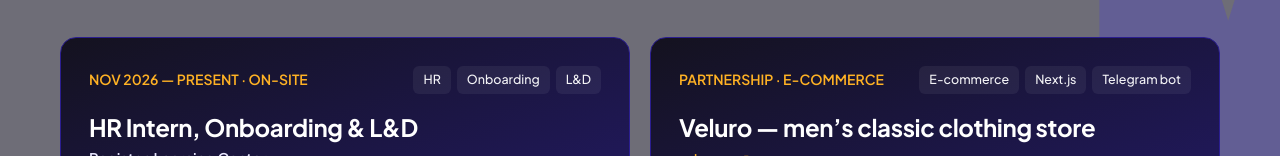
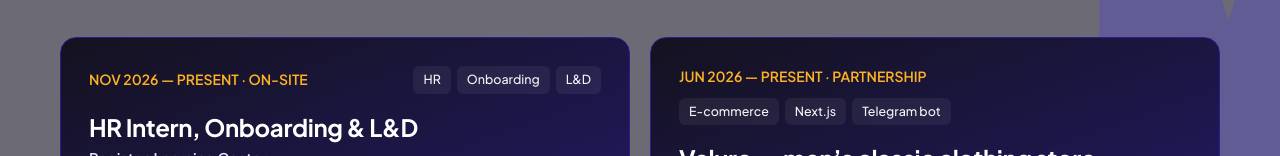
Before and after one commit to komronbekmullajonov/komronbekmullajonov.github.io, a plain HTML site: page en/index.html in a window 1280 px wide. Shown: the part 2120-2276 px from the top of the page. Drawn offline with Linux system fonts and the light colour scheme.

Commit message:
EN: Veluro date + EN CV

```diff
--- a/en/index.html
+++ b/en/index.html
@@ -2089,7 +2089,7 @@
 <span>Message on Telegram</span>
 <span aria-hidden="true">↗</span>
 </a>
-<a class="btn-secondary-studio" download="" href="../Komronbek_Mullajonov_CV.pdf">
+<a class="btn-secondary-studio" download="" href="../Komronbek_Mullajonov_CV_EN.pdf">
 <span>Download CV (PDF)</span>
 <span aria-hidden="true">↓</span>
 </a>
@@ -2210,7 +2210,7 @@
 <article class="case-card" data-case="veluro">
 <div>
 <div class="case-top-row">
-<span class="case-period">PARTNERSHIP · E-COMMERCE</span>
+<span class="case-period">JUN 2026 — PRESENT · PARTNERSHIP</span>
 <div class="case-tags"><span class="case-tag">E-commerce</span><span class="case-tag">Next.js</span><span class="case-tag">Telegram bot</span></div>
 </div>
 <h3 class="case-title">Veluro — men’s classic clothing store</h3>
@@ -2422,7 +2422,7 @@
 <script>
     (function () {
       'use strict';
-      const I18N = {"en": {"page_title": "Komronbek Mullajonov — HR Intern (Onboarding & L&D)", "toast_copy_fail": "Email: kamronc1kda@gmail.com", "toast_copied": "Copied: ", "meta_desc": "Komronbek Mullajonov — HR Intern (Onboarding & L&D) at Registan Learning Center and student at Webster University Tashkent. Graphic design and web projects.", "rotator": ["onboarding", "L&D", "design", "websites", "working together"], "toast_copy": "Email copied: kamronc1kda@gmail.com"}};
+      const I18N = {"en": {"rotator": ["onboarding", "L&D", "design", "websites", "working together"], "toast_copy_fail": "Email: kamronc1kda@gmail.com", "toast_copied": "Copied: ", "meta_desc": "Komronbek Mullajonov — HR Intern (Onboarding & L&D) at Registan Learning Center and student at Webster University Tashkent. Graphic design and web projects.", "page_title": "Komronbek Mullajonov — HR Intern (Onboarding & L&D)", "toast_copy": "Email copied: kamronc1kda@gmail.com"}};
       const lang = document.documentElement.lang in I18N ? document.documentElement.lang : 'uz';
       const dict = I18N[lang];
       const reduceMotion = window.matchMedia && window.matchMedia('(prefers-reduced-motion: reduce)').matches;
```
